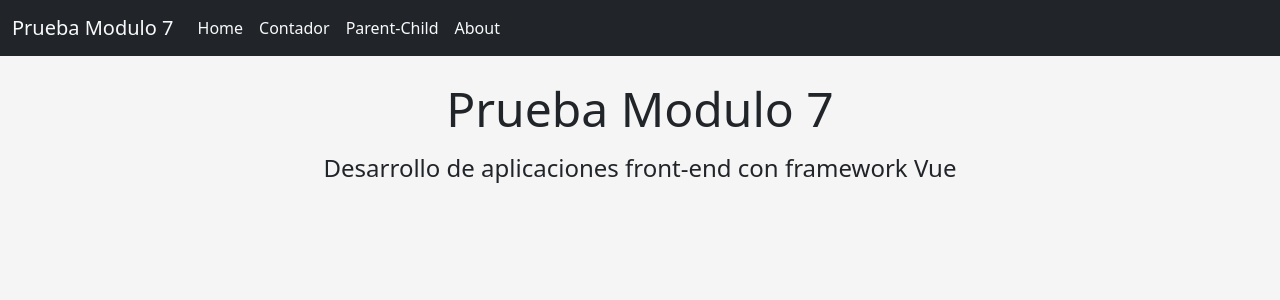
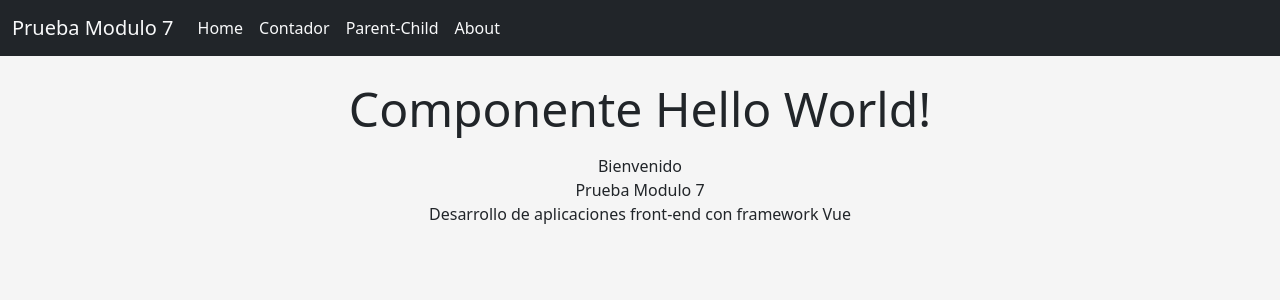
Before and after one commit to DiegodelosV/Prueba-Modulo7, a Vue app: page / in a window 1280 px wide. Shown: the top 300 px of the page. Built offline with nearby package versions, Linux system fonts and the light colour scheme.

Commit message:
Crea componentes para ser llamado en vistas

```diff
--- /dev/null
+++ b/src/components/HelloWorld.vue
@@ -0,0 +1,25 @@
+<template>
+  <div class="my-4 text-center">
+    <p class="display-5">Componente Hello World!</p>
+    <ul class="list-group">
+      <li v-for="post in posts" :key="post.id">
+        {{ post.name }}
+      </li>
+    </ul>
+  </div>
+</template>
+
+<script>
+export default {
+  name: 'PostsView',
+  data() {
+    return {
+      posts: [
+        { id: 1, name: 'Bienvenido' },
+        { id: 2, name: 'Prueba Modulo 7' },
+        { id: 3, name: 'Desarrollo de aplicaciones front-end con framework Vue' }
+      ]
+    }
+  }
+}
+</script>
--- /dev/null
+++ b/src/components/TheWelcome.vue
@@ -0,0 +1,15 @@
+<template>
+  <div class="text-center my-4">
+    <p class="display-5">Es el componente The Welcome</p>
+    <p>{{ msg }}</p>
+  </div>
+</template>
+
+<script>
+export default {
+  name: 'TheWelcome',
+  props: {
+    msg: String
+  }
+}
+</script>
--- a/src/views/AboutView.vue
+++ b/src/views/AboutView.vue
@@ -1,5 +1,14 @@
 <template>
-  <div class="my-4">
-    <p class="text-center display-5">Este es el componente About</p>
-  </div>
+  <TheWelcome msg="¡Bienvenido vista de About!" />
 </template>
+
+<script>
+import TheWelcome from '@/components/TheWelcome.vue'
+
+export default {
+  name: 'AboutView',
+  components: {
+    TheWelcome
+  }
+}
+</script>
--- a/src/views/HomeView.vue
+++ b/src/views/HomeView.vue
@@ -1,6 +1,14 @@
 <template>
-  <header class="my-4">
-    <p class="display-5 text-center">Prueba Modulo 7</p>
-    <h4 class="text-center">Desarrollo de aplicaciones front-end con framework Vue</h4>
-  </header>
+  <HelloWorld />
 </template>
+
+<script>
+import HelloWorld from '@/components/HelloWorld.vue'
+
+export default {
+  name: 'HomeView',
+  components: {
+    HelloWorld
+  }
+}
+</script>
```
